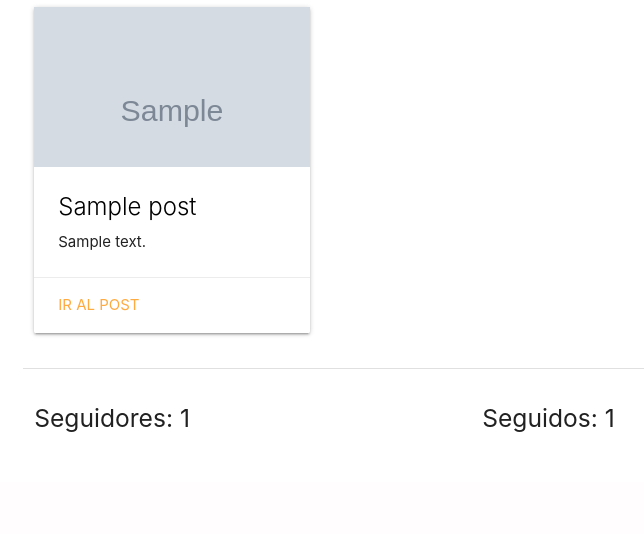
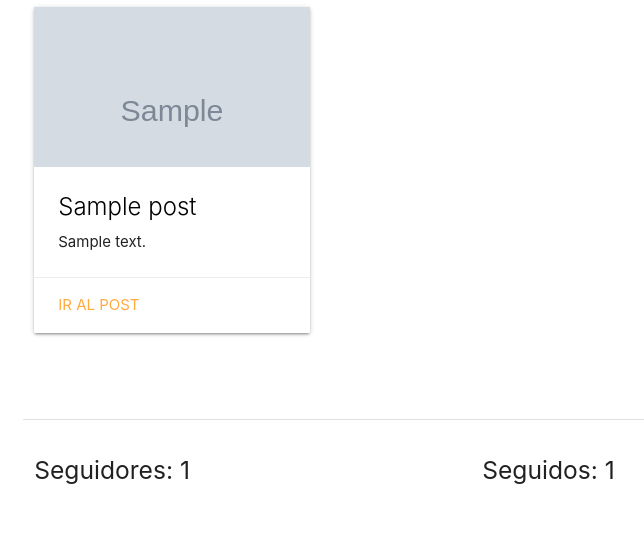
Before and after one commit to informatorio2020com07/django-blog, a Django app: page /cuenta/perfil/1 in a window 1280 px wide. Shown: the part 631-1165 px from the top of the page, without its empty margins (169-813 px from the left). Before the commit the page ends 1063 px from the top, so only its background shows below. Run offline with Django 3.2, Linux system fonts and the light colour scheme; tables that the repository leaves empty hold one stand-in row (values such as "Sample post"); grey boxes marked "Sample" are stand-in pictures.

Commit message:
retoque grid post

```diff
--- a/post/templates/post/grid_post.html
+++ b/post/templates/post/grid_post.html
@@ -1,5 +1,5 @@
 {% for post in posts %}
-              <div class="col s6 m6 l4">
+              <div class="col s6 m6 l4 post">
                 <div class="card">
                   <div class="imagen-post-grid">
                     {% if post.imagen %}
--- a/static/css/style.css
+++ b/static/css/style.css
@@ -1,3 +1,7 @@
+.post{
+    height: 400px;
+}
+
 .profile-img-container{
     margin-top: 20px;
 }
```
